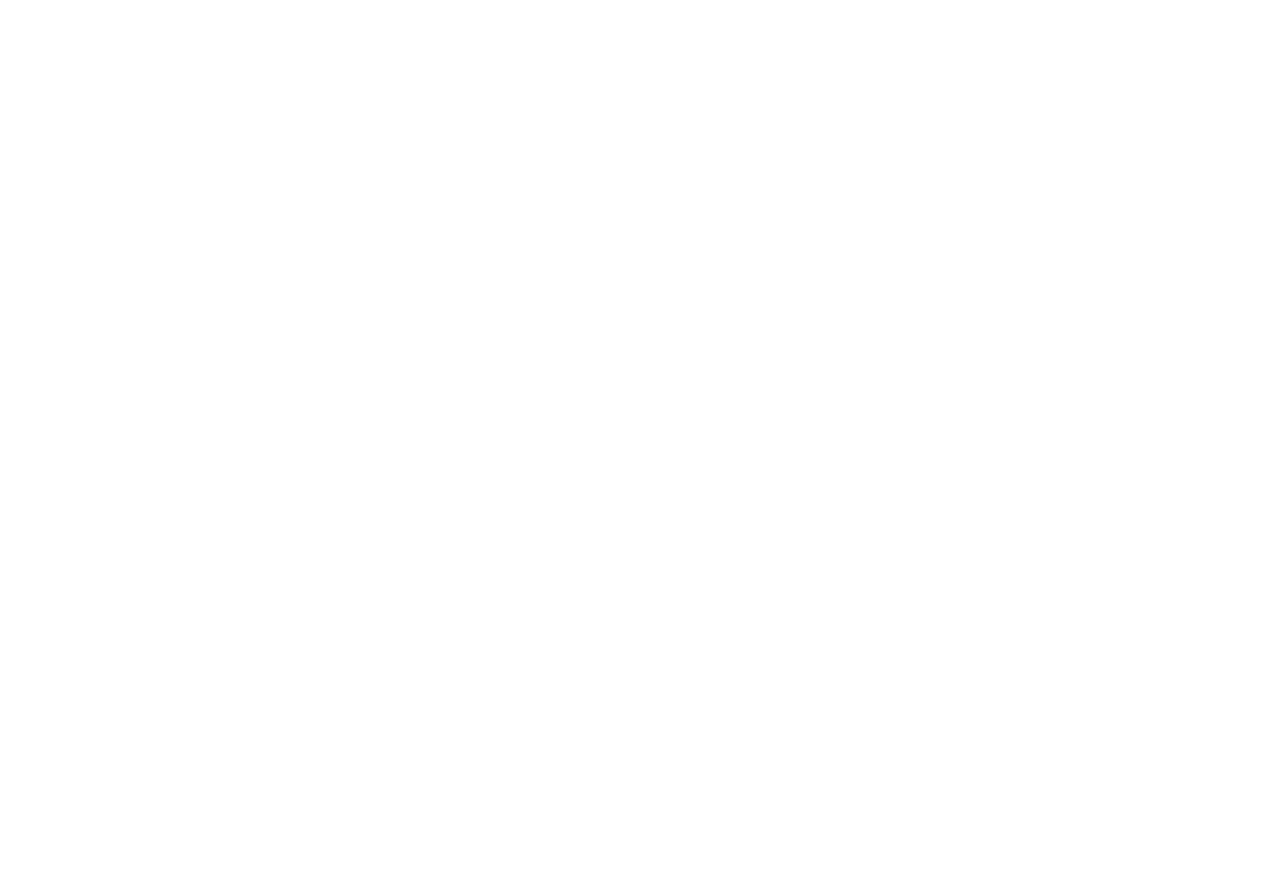
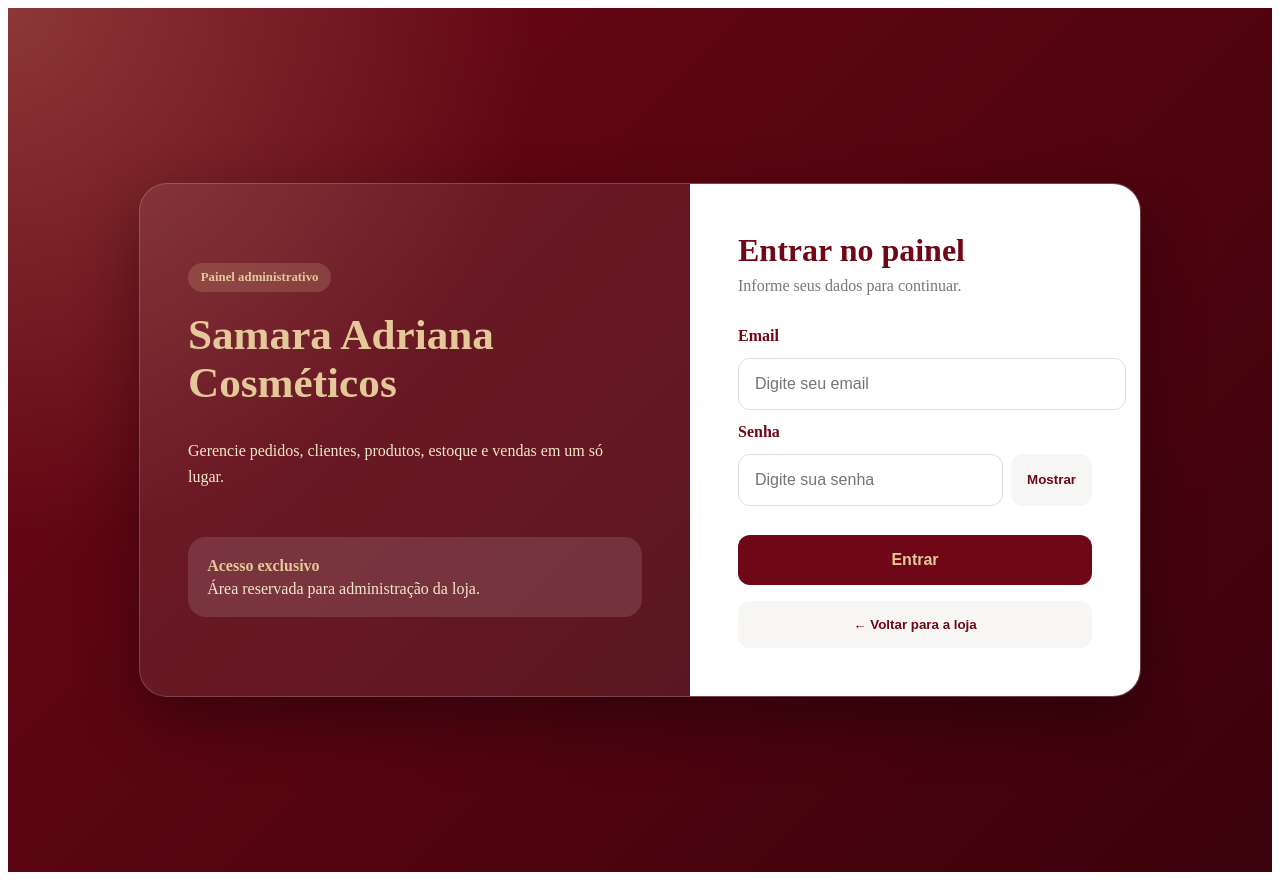
Before and after one commit to brandim04/SA-Perfumaria-e-Cosmeticos, a Vue app: page /gestao in a window 1280 px wide. Before the commit this address had no page. Before the commit the page ends 800 px from the top, so only its background shows below. Built offline with nearby package versions, Linux system fonts and the light colour scheme.

Commit message:
feat: dashboard administrativo completo e melhorias de gestao

```diff
--- a/src/router/index.js
+++ b/src/router/index.js
@@ -29,34 +29,37 @@
       component: CheckoutView,
     },
     {
-      path: '/login',
+      path: '/gestao',
       name: 'login',
       component: LoginView,
     },
-
     {
       path: '/admin',
       name: 'admin',
       component: AdminView,
-      meta: { requiresAuth: true }
+      meta: { requiresAuth: true },
     },
     {
       path: '/admin/pedidos',
       name: 'admin-pedidos',
       component: AdminPedidosView,
-     meta: { requiresAuth: true }
+      meta: { requiresAuth: true },
     },
     {
       path: '/admin/produtos',
       name: 'admin-produtos',
       component: AdminProdutosView,
-      meta: { requiresAuth: true }
+      meta: { requiresAuth: true },
     },
     {
       path: '/admin/clientes',
       name: 'admin-clientes',
       component: AdminClientesView,
-  meta: { requiresAuth: true }
+      meta: { requiresAuth: true },
+    },
+    {
+      path: '/login',
+      redirect: '/gestao',
     },
   ],
 })
@@ -65,7 +68,7 @@
   const adminLogado = localStorage.getItem('admin')
 
   if (to.meta.requiresAuth && !adminLogado) {
-    next('/login')
+    next('/gestao')
   } else {
     next()
   }
--- a/src/views/AdminPedidosView.vue
+++ b/src/views/AdminPedidosView.vue
@@ -32,11 +32,14 @@
       ),
       itens_pedido (
         id,
+        produto_id,
         quantidade,
         preco_unitario,
         produtos (
+          id,
           nome,
-          imagem
+          imagem,
+          estoque
         )
       )
     `)
@@ -53,7 +56,58 @@
   pedidos.value = data || []
 }
 
+async function baixarEstoque(pedido) {
+  for (const item of pedido.itens_pedido || []) {
+    const produto = item.produtos
+
+    if (!produto) continue
+
+    const estoqueAtual = Number(produto.estoque || 0)
+    const quantidadeComprada = Number(item.quantidade || 1)
+    const novoEstoque = Math.max(estoqueAtual - quantidadeComprada, 0)
+
+    const { error } = await supabase
+      .from('produtos')
+      .update({
+        estoque: novoEstoque
+      })
+      .eq('id', produto.id)
+
+    if (error) {
+      console.error(error)
+      alert(`Erro ao baixar estoque do produto ${produto.nome}`)
+      return false
+    }
+  }
+
+  return true
+}
+
 async function atualizarStatus(pedido) {
+  if (pedido.status === 'Concluído' && !pedido.estoque_baixado) {
+    const estoqueBaixado = await baixarEstoque(pedido)
+
+    if (!estoqueBaixado) return
+
+    const { error } = await supabase
+      .from('pedidos')
+      .update({
+        status: pedido.status,
+        estoque_baixado: true
+      })
+      .eq('id', pedido.id)
+
+    if (error) {
+      console.error(error)
+      alert('Erro ao atualizar status')
+      return
+    }
+
+    alert('Status atualizado e estoque baixado com sucesso')
+    carregarPedidos()
+    return
+  }
+
   const { error } = await supabase
     .from('pedidos')
     .update({
@@ -68,6 +122,7 @@
   }
 
   alert('Status atualizado com sucesso')
+  carregarPedidos()
 }
 
 function abrirDetalhes(pedido) {
@@ -138,6 +193,7 @@
             <th>Total</th>
             <th>Pagamento</th>
             <th>Status</th>
+            <th>Estoque</th>
             <th>Alterar status</th>
             <th>Detalhes</th>
           </tr>
@@ -171,6 +227,14 @@
             <td>
               <span :class="['status', classeStatus(pedido.status)]">
                 {{ pedido.status }}
+              </span>
+            </td>
+
+            <td>
+              <span
+                :class="['estoque-status', pedido.estoque_baixado ? 'baixado' : 'nao-baixado']"
+              >
+                {{ pedido.estoque_baixado ? 'Baixado' : 'Pendente' }}
               </span>
             </td>
 
@@ -249,6 +313,11 @@
           <p>
             <strong>Email:</strong>
             {{ pedidoSelecionado.clientes?.email || 'Não informado' }}
+          </p>
+
+          <p>
+            <strong>Estoque:</strong>
+            {{ pedidoSelecionado.estoque_baixado ? 'Já foi baixado' : 'Ainda não foi baixado' }}
           </p>
         </section>
 
@@ -640,4 +709,22 @@
     grid-template-columns: 1fr;
   }
 }
+
+.estoque-status {
+  padding: 0.35rem 0.7rem;
+  border-radius: 999px;
+  font-size: 0.8rem;
+  font-weight: bold;
+  white-space: nowrap;
+}
+
+.estoque-status.baixado {
+  background: #dff5e1;
+  color: #2e7d32;
+}
+
+.estoque-status.nao-baixado {
+  background: #fff3cd;
+  color: #8a6d00;
+}
 </style>
--- a/src/views/LoginView.vue
+++ b/src/views/LoginView.vue
@@ -9,6 +9,7 @@
 const email = ref('')
 const senha = ref('')
 const carregando = ref(false)
+const mostrarSenha = ref(false)
 
 async function fazerLogin() {
   if (!email.value || !senha.value) {
@@ -43,15 +44,26 @@
 
 <template>
   <div class="login-page">
-    <div class="login-card">
-      <div class="marca">
-        <h1>Samara Adriana</h1>
-        <p>Cosméticos</p>
+    <div class="login-container">
+      <section class="lado-marca">
+        <span class="tag">Painel administrativo</span>
+
+        <h1>Samara Adriana Cosméticos</h1>
+
+        <p>
+          Gerencie pedidos, clientes, produtos, estoque e vendas em um só lugar.
+        </p>
+
+        <div class="info-box">
+          <strong>Acesso exclusivo</strong>
+          <span>Área reservada para administração da loja.</span>
         </div>
+      </section>
 
+      <section class="login-card">
         <div class="titulo">
-        <h2>Painel Administrativo</h2>
-        <p>Entre para gerenciar pedidos e produtos.</p>
+          <h2>Entrar no painel</h2>
+          <p>Informe seus dados para continuar.</p>
         </div>
 
         <form @submit.prevent="fazerLogin">
@@ -63,24 +75,39 @@
           />
 
           <label>Senha</label>
+
+          <div class="campo-senha">
             <input
               v-model="senha"
-          type="password"
+              :type="mostrarSenha ? 'text' : 'password'"
               placeholder="Digite sua senha"
             />
 
-        <button type="submit" :disabled="carregando">
+            <button
+              type="button"
+              @click="mostrarSenha = !mostrarSenha"
+            >
+              {{ mostrarSenha ? 'Ocultar' : 'Mostrar' }}
+            </button>
+          </div>
+
+          <button
+            type="submit"
+            class="entrar"
+            :disabled="carregando"
+          >
             {{ carregando ? 'Entrando...' : 'Entrar' }}
           </button>
         </form>
 
         <button
           type="button"
-        class="voltar-loja"
+          class="voltar"
           @click="router.push('/')"
         >
           ← Voltar para a loja
         </button>
+      </section>
     </div>
   </div>
 </template>
@@ -88,7 +115,9 @@
 <style scoped>
 .login-page {
   min-height: 100vh;
-  background: linear-gradient(135deg, #6f0716, #4b0410);
+  background:
+    radial-gradient(circle at top left, rgba(229, 200, 154, 0.25), transparent 35%),
+    linear-gradient(135deg, #6f0716, #3b020b);
 
   display: flex;
   align-items: center;
@@ -97,49 +126,105 @@
   padding: 2rem;
 }
 
-.login-card {
+.login-container {
   width: 100%;
-  max-width: 430px;
+  max-width: 1000px;
 
-  background: #ffffff;
-  border-radius: 22px;
+  display: grid;
+  grid-template-columns: 1.1fr 0.9fr;
 
-  padding: 2rem;
+  background: rgba(255, 255, 255, 0.08);
 
-  box-shadow: 0 20px 40px rgba(0, 0, 0, 0.25);
+  border: 1px solid rgba(255, 255, 255, 0.18);
+  border-radius: 28px;
+
+  overflow: hidden;
+
+  box-shadow: 0 24px 60px rgba(0, 0, 0, 0.35);
 }
 
-.marca {
-  text-align: center;
-  margin-bottom: 2rem;
+.lado-marca {
+  color: white;
+
+  padding: 3rem;
+
+  display: flex;
+  flex-direction: column;
+  justify-content: center;
 }
 
-.marca h1 {
+.tag {
+  width: fit-content;
+
+  background: rgba(229, 200, 154, 0.18);
+  color: #e5c89a;
+
+  padding: 0.45rem 0.8rem;
+  border-radius: 999px;
+
+  font-size: 0.8rem;
+  font-weight: bold;
+
+  margin-bottom: 1.2rem;
+}
+
+.lado-marca h1 {
+  color: #e5c89a;
+  font-size: 2.7rem;
+  line-height: 1.1;
+
+  margin: 0 0 1rem;
+}
+
+.lado-marca p {
+  color: #f5e7c8;
+  line-height: 1.6;
+
+  max-width: 440px;
+}
+
+.info-box {
+  margin-top: 2rem;
+
+  background: rgba(255, 255, 255, 0.12);
+
+  border-radius: 18px;
+
+  padding: 1.2rem;
+
+  display: flex;
+  flex-direction: column;
+  gap: 0.35rem;
+}
+
+.info-box strong {
+  color: #e5c89a;
+}
+
+.info-box span {
+  color: #f5e7c8;
+}
+
+.login-card {
+  background: white;
+
+  padding: 3rem;
+
+  display: flex;
+  flex-direction: column;
+  justify-content: center;
+}
+
+.titulo h2 {
+  color: #6f0716;
   margin: 0;
-  color: #6f0716;
+
   font-size: 2rem;
 }
 
-.marca p {
-  margin: 0.3rem 0 0;
-  color: #c9a24d;
-  font-weight: bold;
-  letter-spacing: 2px;
-  text-transform: uppercase;
-}
-
-.titulo {
-  margin-bottom: 1.5rem;
-}
-
-.titulo h2 {
-  margin: 0;
-  color: #333;
-}
-
 .titulo p {
-  margin-top: 0.4rem;
   color: #777;
+  margin: 0.5rem 0 2rem;
 }
 
 form {
@@ -151,17 +236,18 @@
 label {
   color: #6f0716;
   font-weight: bold;
-  font-size: 0.9rem;
 }
 
 input {
-  padding: 0.95rem;
+  width: 100%;
+
+  padding: 1rem;
 
   border: 1px solid #ddd;
   border-radius: 12px;
 
+  outline: none;
   font-size: 1rem;
-  outline: none;
 }
 
 input:focus {
@@ -169,16 +255,38 @@
   box-shadow: 0 0 0 3px rgba(111, 7, 22, 0.12);
 }
 
-button {
-  margin-top: 0.8rem;
+.campo-senha {
+  display: flex;
+  gap: 0.5rem;
+}
 
-  padding: 1rem;
+.campo-senha input {
+  flex: 1;
+}
+
+.campo-senha button {
+  border: none;
+  border-radius: 12px;
+
+  padding: 0 1rem;
+
+  background: #f8f6f4;
+  color: #6f0716;
+
+  font-weight: bold;
+  cursor: pointer;
+}
+
+.entrar {
+  margin-top: 1rem;
+
+  background: #6f0716;
+  color: #e5c89a;
 
   border: none;
   border-radius: 12px;
 
-  background: #6f0716;
-  color: #e5c89a;
+  padding: 1rem;
 
   font-weight: bold;
   font-size: 1rem;
@@ -186,16 +294,38 @@
   cursor: pointer;
 }
 
-button:disabled {
+.entrar:disabled {
   opacity: 0.7;
   cursor: not-allowed;
 }
 
-.voltar-loja {
-  width: 100%;
+.voltar {
   margin-top: 1rem;
 
   background: #f8f6f4;
   color: #6f0716;
+
+  border: none;
+  border-radius: 12px;
+
+  padding: 1rem;
+
+  font-weight: bold;
+  cursor: pointer;
+}
+
+@media (max-width: 850px) {
+  .login-container {
+    grid-template-columns: 1fr;
+  }
+
+  .lado-marca,
+  .login-card {
+    padding: 2rem;
+  }
+
+  .lado-marca h1 {
+    font-size: 2rem;
+  }
 }
 </style>
```
Lines whose indentation alone changed are shown as unchanged.
